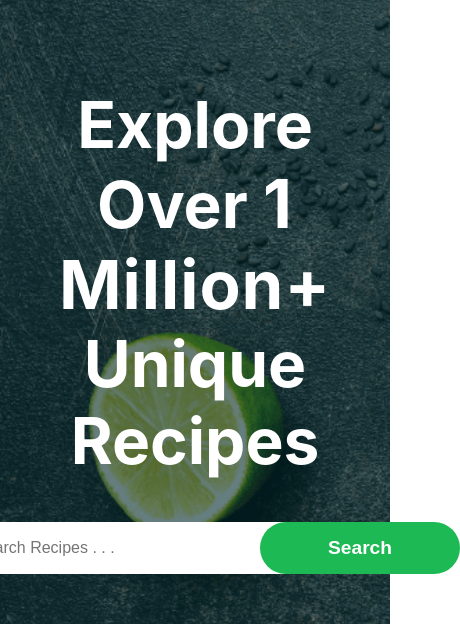
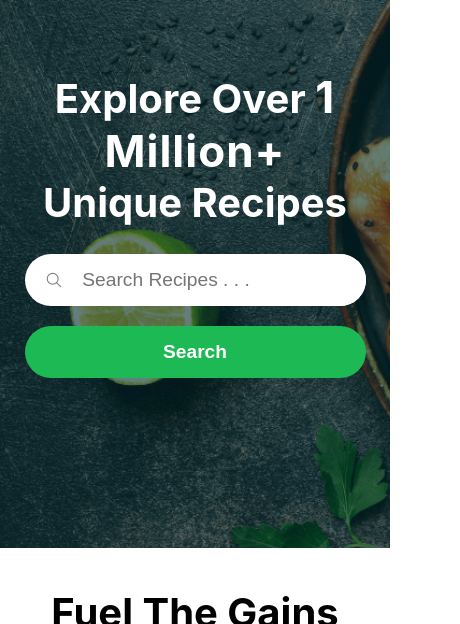
Before and after one commit to katymolloy/recipe-scout, a React (Create React App) app: page / in a window 390 px wide. Shown: the part 127-751 px from the top of the page, 460 px wide, since content can reach past the window. Built offline with nearby package versions, Linux system fonts and the light colour scheme; no server answers.

Commit message:
Landing page hero section responsive

```diff
--- a/src/Components/Header/header.scss
+++ b/src/Components/Header/header.scss
@@ -32,9 +32,9 @@ header {
     }
 
     nav {
-        margin-right: 50px;
         display: flex;
         align-items: center;
+        margin-right: 50px;
 
         ul {
             list-style-type: none;
--- a/src/Components/RegisterCTA/cta.scss
+++ b/src/Components/RegisterCTA/cta.scss
@@ -1,7 +1,4 @@
 .signUpCTA {
-
-  width: 90.5%;
-
   background-color: #09b561;
   background-image: url(../../../public/images/blob-scene-haikei.png);
   background-repeat: no-repeat;
@@ -25,7 +22,7 @@
   }
 
   .CTAbutton {
-    margin: 0;
+    margin: 0 0 0 30px;
     padding: 12px 60px;
     display: flex;
     align-items: center;
@@ -50,9 +47,7 @@
 /* Responsiveness */
 @media(max-width: 810px) {
 
-  .CTAbutton {
-    width: 50%;
-  }
+  .CTAbutton {}
 
 }
 
--- a/src/Pages/RecipeLanding/index.jsx
+++ b/src/Pages/RecipeLanding/index.jsx
@@ -40,6 +40,7 @@ export default function Landing({
         {/* Search Bar Form */}
         <span>
           <form action="" className="search-bar">
+            <span>
               <IoSearchOutline />
               <input
                 type="text"
@@ -47,6 +48,7 @@ export default function Landing({
                 maxLength="100"
                 onChange={(e) => setQuery(e.target.value)}
               />
+            </span>
             <button type="submit" onClick={searchHandler}>
               Search
             </button>
--- a/src/Pages/RecipeLanding/landing.scss
+++ b/src/Pages/RecipeLanding/landing.scss
@@ -22,11 +22,19 @@
         }
     }
 
+    span {
+
         .search-bar {
             background-color: #fff;
             display: flex;
+            flex-direction: row;
             align-items: center;
             border-radius: 50px;
+
+
+            span {
+                display: flex;
+                align-items: center;
 
                 input {
                     padding: 15px 30px 15px 20px;
@@ -37,6 +45,14 @@
 
                     &:focus {
                         outline: none;
+                    }
+
+                }
+
+                svg {
+                    color: gray;
+                    font-size: 1.5rem;
+                    padding-left: 20px;
                 }
             }
 
@@ -58,14 +74,8 @@
                 }
             }
         }
+    }
 
-    svg {
-
-        color: gray;
-        font-size: 1.5rem;
-        padding-left: 20px;
-
-    }
 }
 
 
@@ -88,13 +98,24 @@
 @media(max-width: 800px) {
 
     .hero {
+        h1 {
+            font-size: 3rem;
+
+            strong {
+                font-size: 3.2rem;
+            }
+        }
+
+        span {
             .search-bar {
 
+                span {
                     input {
-                padding: 15px 20px 15px 10px;
-                width: 400px;
+                        width: 300px;
+                    }
                 }
 
+            }
         }
     }
 
@@ -115,9 +136,56 @@
     .hero {
         .search-bar {
 
+            input {}
+
+        }
+    }
+
+}
+
+
+@media(max-width: 600px) {
+
+    .hero {
+
+        h1 {
+            font-size: 2.5rem;
+
+            strong {
+                font-size: 2.75rem;
+            }
+        }
+
+        span {
+
+            .search-bar {
+
+                flex-direction: column;
+                background-color: transparent;
+                width: 100%;
+
+                span {
+                    background-color: #fff;
+                    border-radius: 50px;
+
                     input {
-                padding: 15px 10px 15px 1px;
-                width: 300px;
+                        border-radius: 50px;
+                        width: 100%;
+                    }
+                }
+
+                button {
+                    margin-top: 20px;
+                    margin-left: 0;
+                    width: 100%;
+                }
+
+            }
+        }
+
+        .container {
+
+            h2 {
                 font-size: 1rem;
             }
 
@@ -125,14 +193,3 @@
     }
 
 }
-
-
-@media(max-width: 580px) {
-
-    .hero {
-
-        /* Set the button on a new line, reduce the padding and the width */
-
-    }
-
-}
```
Lines whose indentation alone changed are shown as unchanged.
